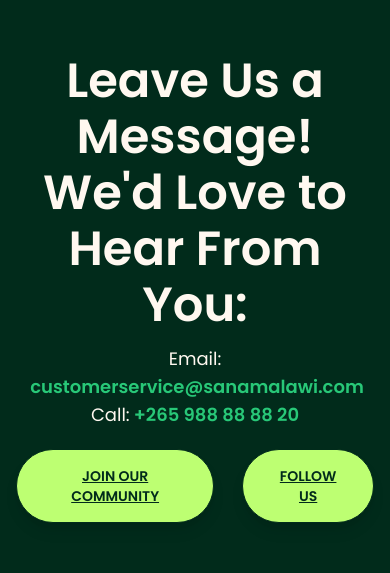
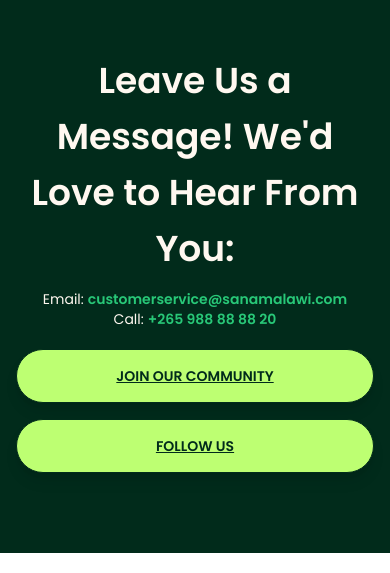
Before and after one commit to AshrafChitamba/sana-cash-n-carry, a Next.js app: page / in a window 390 px wide. Shown: the part 2781-3354 px from the top of the page. Built offline with nearby package versions, Linux system fonts and the light colour scheme.

Commit message:
style - contact_section_responsiveness

```diff
--- a/components/ContactSection.tsx
+++ b/components/ContactSection.tsx
@@ -10,24 +10,30 @@
               className="h-36 w-36 object-contain"
             />
           </div>
-          <h2 className="text-5xl font-semibold text-[#fff8f0] mb-3 leading-14">
-            Leave Us a Message! <br /> We&apos;d Love to Hear From <br /> You:
+          <h2 className="text-4xl sm:text-5xl font-semibold text-[#fff8f0] mb-3 leading-14">
+            Leave Us a Message! We&apos;d Love to Hear From You:
           </h2>
-          <div className="text-[#fff8f0] text-lg">
+          <div className="text-[#fff8f0] text-sm sm:text-base md:text-lg">
             <p>
               Email:
-              <span className="inline-block indent-1 text-[#28c878] font-semibold">
+              <a
+                href="mailto:customerservice@sanamalawi.com"
+                className="inline-block indent-1 text-[#28c878] font-semibold"
+              >
                 customerservice@sanamalawi.com
-              </span>
+              </a>
             </p>
             <p>
               Call:
-              <span className="inline-block indent-1 text-[#28c878] font-semibold">
+              <a
+                href="tel:+265988888820"
+                className="inline-block indent-1 text-[#28c878] font-semibold"
+              >
                 +265 988 88 88 20
-              </span>
+              </a>
             </p>
           </div>
-          <div className="flex gap-7 justify-center mt-5">
+          <div className="flex flex-col sm:flex-row gap-4 sm:gap-7 justify-center mt-5">
             <a
               href="https://whatsapp.com/channel/0029VaIERxoFy72G4SPr5X2P"
               target="_blank"
```
